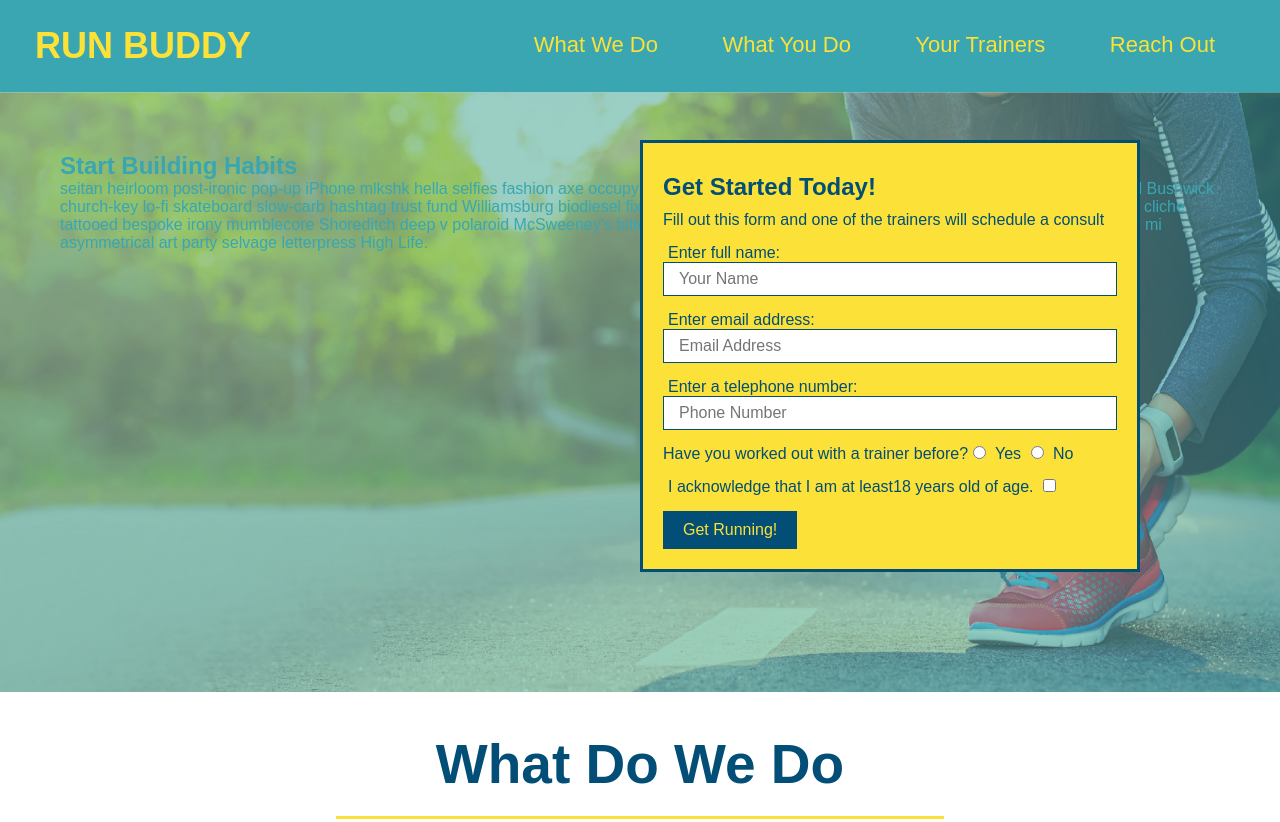
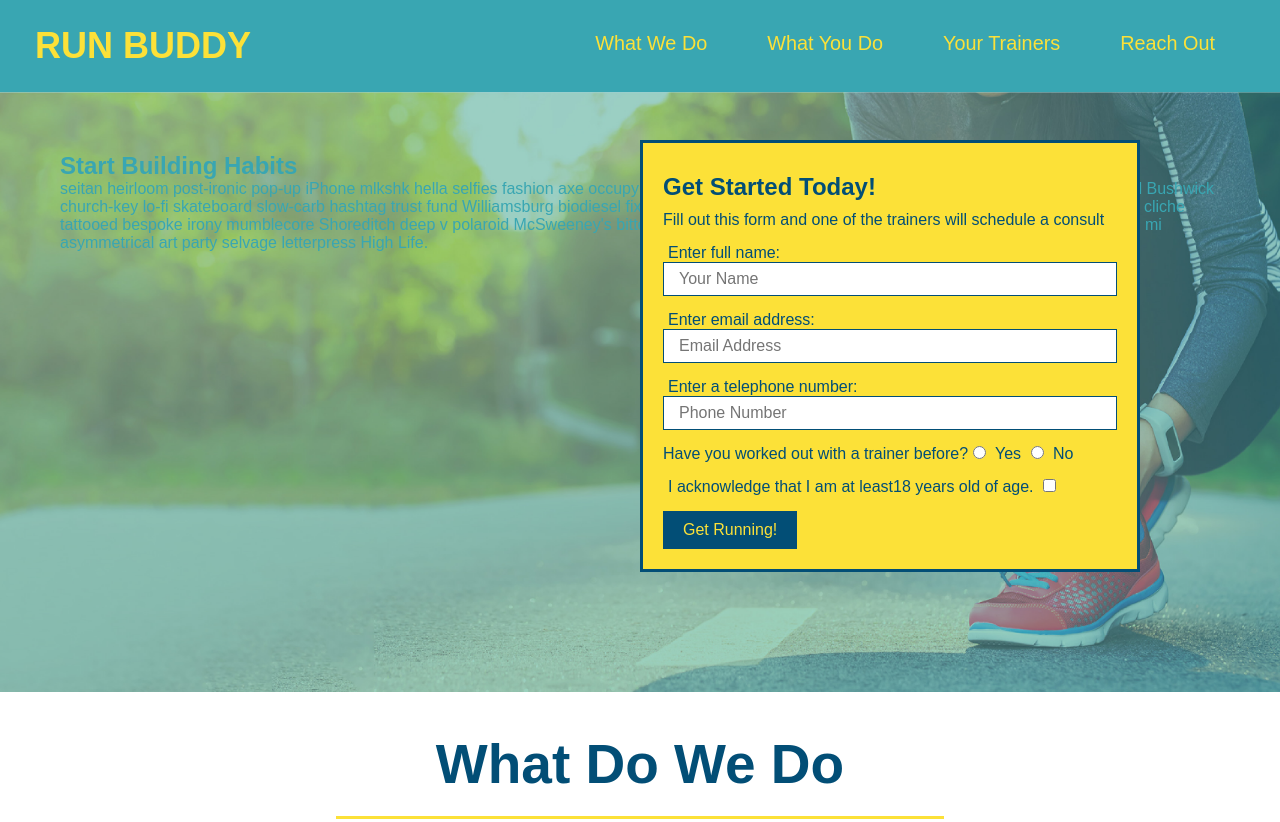
Before and after one commit to RimMalak/run-buddy, a plain HTML site: page index.html in a window 1280 px wide. Shown: the top 822 px of the page. Drawn offline with Linux system fonts and the light colour scheme.

Commit message:
add flexbox to header

```diff
--- a/assets/css/style.css
+++ b/assets/css/style.css
@@ -8,7 +8,7 @@ body {
     color: #39a6b2;
     font-family: Arial, Helvetica, sans-serif;
 }
-
+/*Flexbox*/
 header {
     padding: 25px 35px;
     background-color: #39a6b2;
@@ -32,16 +32,21 @@ header a {
 
 header nav {
     margin: 7px 0;
+
 }
-
-header nav ul li {
-    display: inline;
+/*Flexbox*/
+header nav ul {
+    display: flex;
+    flex-wrap: wrap;
+    justify-content: space-between;
+    align-items: center;
+    list-style: none;
 }
-
+/*Flexbox*/
 header nav ul li a {
     margin: 0 30px;
     font-weight: lighter;
-    font-size: 22px;
+    font-size: 1.55vw;
 }
 
 footer {
```
